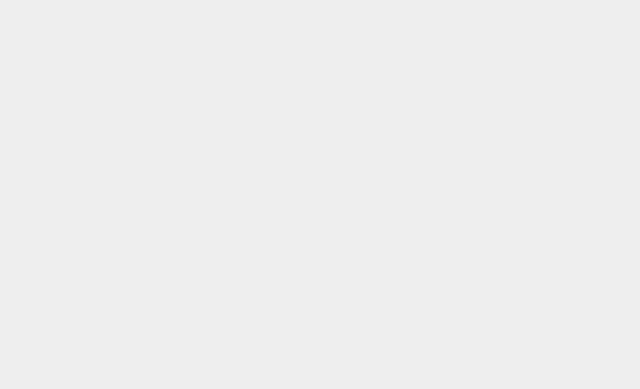
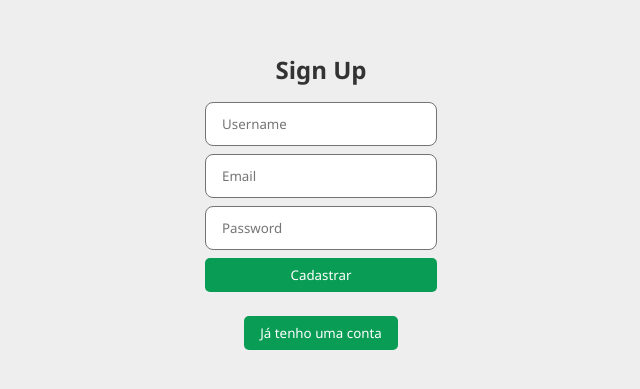
Before and after one commit to gabriel-dp/Hackathon-Front, a React (Vite) app: page /user in a window 1280 px wide. Before the commit this address had no page. Shown: the part 211-600 px from the top of the page, without its empty margins (319-959 px from the left). Built offline with nearby package versions, Linux system fonts and the light colour scheme.

Commit message:
:sparkles: Add auth

```diff
--- a/src/hooks/useFetchData.tsx
+++ b/src/hooks/useFetchData.tsx
@@ -8,14 +8,14 @@ interface FetchDataResponse<Data> {
 	status: FetchStatus;
 }
 
-export function useFetchData<Data>(url: string): FetchDataResponse<Data> {
+export function useFetchData<Data>(url: string, options: object): FetchDataResponse<Data> {
 	const [data, setData] = useState<Data | null>(null);
 	const [error, setError] = useState<string | null>(null);
 	const [status, setStatus] = useState<FetchStatus>("idle");
 
 	useEffect(() => {
 		setStatus("loading");
-		fetch(url)
+		fetch(url, options)
 			.then((response) => {
 				if (!response.ok) {
 					throw new Error(`Request failed with status: ${response.status}`);
@@ -30,7 +30,7 @@ export function useFetchData<Data>(url: string): FetchDataResponse<Data> {
 				setError(error.message);
 				setStatus("error");
 			});
-	}, [url]);
+	}, [url, options]);
 
 	return {
 		data,
--- /dev/null
+++ b/src/hooks/useLocalStorage.tsx
@@ -0,0 +1,29 @@
+import { useState, useEffect } from "react";
+
+export default function useLocalStorage(key: string, initialValue?: object) {
+	const [storedValue, setStoredValue] = useState(() => {
+		try {
+			const item = localStorage.getItem(key);
+			return item ? JSON.parse(item) : initialValue;
+		} catch (error) {
+			console.error(error);
+			return initialValue;
+		}
+	});
+
+	useEffect(() => {
+		try {
+			if (storedValue === undefined) {
+				localStorage.removeItem(key);
+			} else {
+				localStorage.setItem(key, JSON.stringify(storedValue));
+			}
+		} catch (error) {
+			console.error(error);
+		}
+	}, [key, storedValue]);
+
+	const setValue = (value: object) => setStoredValue(value);
+
+	return [storedValue, setValue];
+}
--- a/src/pages/Home/index.tsx
+++ b/src/pages/Home/index.tsx
@@ -1,5 +1,6 @@
 import { useState } from "react";
-import { MdKeyboardArrowUp } from "react-icons/md";
+import { Link } from "react-router-dom";
+import { MdKeyboardArrowUp, MdPerson } from "react-icons/md";
 
 import { useFetchData } from "@/hooks/useFetchData";
 import { City, Event, Spot } from "@/types/types";
@@ -8,25 +9,32 @@ import DropdownOptions from "@/components/DropdownOptions";
 import TouristCard from "@/components/TouristCard";
 import Map from "@/components/Map";
 
-import { CategoryCards, HomeContainer, MenuContainer, OpenCloseMenu } from "./styles";
+import { CategoryCards, HomeContainer, MenuContainer, OpenCloseMenu, UserButton } from "./styles";
 
 export default function Home() {
 	const [isOpen, setIsOpen] = useState(false);
 	const [city, setCity] = useState<MenuEntity | null>(null);
 
 	const { data: dataCities, status: statusCities } = useFetchData<City[]>(
-		`${import.meta.env.VITE_API_URL}/cidades/nome`
+		`${import.meta.env.VITE_API_URL}/cidades/nome`,
+		{}
 	);
-	const { data: dataSpots, status: statusSpots } = useFetchData<Spot[]>(`${import.meta.env.VITE_API_URL}/pontos`);
+	const { data: dataSpots, status: statusSpots } = useFetchData<Spot[]>(`${import.meta.env.VITE_API_URL}/pontos`, {});
 	const { data: dataEvents, status: statusEvents } = useFetchData<Event[]>(
-		`${import.meta.env.VITE_API_URL}/eventos/${city ? `cidade/${city.id}` : ""}`
+		`${import.meta.env.VITE_API_URL}/eventos/${city ? `cidade/${city.id}` : ""}`,
+		{}
 	);
 
 	const toggleOpen = () => setIsOpen((isOpen) => !isOpen);
 
 	return (
 		<HomeContainer>
-			<Map cities={dataCities??[]} spots={dataSpots??[]}/>
+			<Map cities={dataCities ?? []} spots={dataSpots ?? []} />
+			<UserButton>
+				<Link to="/user">
+					<MdPerson className="icon" />
+				</Link>
+			</UserButton>
 			<MenuContainer $isOpen={isOpen.toString()}>
 				<OpenCloseMenu $isOpen={isOpen.toString()} onClick={toggleOpen}>
 					<MdKeyboardArrowUp className="icon" />
--- a/src/pages/Home/styles.ts
+++ b/src/pages/Home/styles.ts
@@ -109,3 +109,33 @@ export const CategoryCards = styled.div`
 		font-size: 0.9rem;
 	}
 `;
+
+export const UserButton = styled.button`
+	width: 3.5rem;
+	aspect-ratio: 1;
+	border-radius: 100rem;
+	border: 3px solid ${(props) => props.theme.primaryText};
+	background-color: ${(props) => props.theme.primary};
+	cursor: pointer;
+	transition: all ease 0.25s;
+	overflow: hidden;
+
+	z-index: 5rem;
+	position: absolute;
+	top: 1rem;
+	right: 1rem;
+
+	.a {
+		width: 100%;
+		height: 100%;
+	}
+
+	&:hover {
+		background-color: ${(props) => props.theme.highlight};
+	}
+
+	.icon {
+		font-size: 1.75rem;
+		color: ${(props) => props.theme.primaryText};
+	}
+`;
--- /dev/null
+++ b/src/pages/User/UserAuth/index.tsx
@@ -0,0 +1,108 @@
+import { useState } from "react";
+import { UserAuthContainer, AuthContainers, Container, Input, Button } from "./styles";
+
+const SIGNUP_HEADER = (usuario: string, email: string, senha: string) => ({
+	method: "POST",
+	headers: {
+		"Content-Type": "application/json",
+	},
+	body: JSON.stringify({ usuario, email, senha }),
+});
+
+const SIGNIN_HEADER = (usuario: string, senha: string) => ({
+	method: "GET",
+	headers: {
+		"Content-Type": "application/json",
+	},
+	body: JSON.stringify({ usuario, senha }),
+});
+
+type FetchStatus = "idle" | "loading" | "success" | "error";
+
+interface UserAuthI {
+	handleChangeToken: (newToken: string) => void;
+}
+
+export default function UserAuth(props: UserAuthI) {
+	const [isSignUp, setIsSignUp] = useState(true);
+	const [status, setStatus] = useState<FetchStatus>("idle");
+
+	const toggleSign = () => setIsSignUp((isSignUp) => !isSignUp);
+
+	const [formData, setFormData] = useState({ username: "", email: "", password: "" });
+
+	const handleChange = (e: React.ChangeEvent<HTMLInputElement>) => {
+		const { name, value } = e.target;
+		setFormData({ ...formData, [name]: value });
+	};
+
+	const handleSubmit = (e: React.FormEvent) => {
+		e.preventDefault();
+		fetch(
+			import.meta.env.VITE_AUTH_URL,
+			isSignUp
+				? SIGNUP_HEADER(formData.username, formData.email, formData.password)
+				: SIGNIN_HEADER(formData.username, formData.password)
+		)
+			.then((response) => {
+				if (!response.ok) {
+					throw new Error(`Request failed with status: ${response.status}`);
+				}
+				return response.json();
+			})
+			.then((data) => {
+				props.handleChangeToken(data.token);
+				setStatus("success");
+			})
+			.catch((error) => {
+				setError(error.message);
+				setStatus("error");
+			});
+	};
+
+	return (
+		<UserAuthContainer>
+			<AuthContainers>
+				{isSignUp ? (
+					<Container>
+						<h2>Sign Up</h2>
+						<form onSubmit={handleSubmit}>
+							<Input
+								type="text"
+								name="username"
+								placeholder="Username"
+								value={formData.username}
+								onChange={handleChange}
+							/>
+							<Input type="email" name="email" placeholder="Email" value={formData.email} onChange={handleChange} />
+							<Input
+								type="password"
+								name="password"
+								placeholder="Password"
+								value={formData.password}
+								onChange={handleChange}
+							/>
+							<Button type="submit">Cadastrar</Button>
+						</form>
+					</Container>
+				) : (
+					<Container>
+						<h2>Sign In</h2>
+						<form onSubmit={handleSubmit}>
+							<Input type="email" name="email" placeholder="Email" value={formData.email} onChange={handleChange} />
+							<Input
+								type="password"
+								name="password"
+								placeholder="Password"
+								value={formData.password}
+								onChange={handleChange}
+							/>
+							<Button type="submit">Login</Button>
+						</form>
+					</Container>
+				)}
+			</AuthContainers>
+			<Button onClick={toggleSign}>{isSignUp ? "Já tenho uma conta" : "Não tenho uma conta"}</Button>
+		</UserAuthContainer>
+	);
+}
--- /dev/null
+++ b/src/pages/User/UserAuth/styles.ts
@@ -0,0 +1,45 @@
+import styled from "styled-components";
+
+export const UserAuthContainer = styled.div`
+	width: 100%;
+	height: 100dvh;
+
+	display: flex;
+	flex-direction: column;
+	justify-content: center;
+	align-items: center;
+`;
+
+export const AuthContainers = styled.div`
+	width: min(100%, 30rem);
+`;
+
+export const Container = styled.div`
+	padding: 1.5rem;
+
+	display: flex;
+	flex-direction: column;
+	align-items: center;
+	gap: 1rem;
+
+	form {
+		gap: 0.5rem;
+		display: flex;
+		flex-direction: column;
+	}
+`;
+
+export const Input = styled.input`
+	padding: 0.75rem 1rem;
+	border: 1px solid ${(props) => props.theme.gray};
+	border-radius: 0.5rem;
+`;
+
+export const Button = styled.button`
+	padding: 0.5rem 1rem;
+	background-color: ${(props) => props.theme.primary};
+	color: #fff;
+	border: none;
+	border-radius: 5px;
+	cursor: pointer;
+`;
--- /dev/null
+++ b/src/pages/User/index.tsx
@@ -0,0 +1,18 @@
+import useLocalStorage from "@/hooks/useLocalStorage";
+import UserAuth from "./UserAuth";
+
+export default function User() {
+	const [auth, setAuth] = useLocalStorage("auth", { token: null });
+
+	const handleChangeToken = (newToken: string) => {
+		setAuth({ token: newToken });
+	};
+
+	const logout = () => setAuth({ token: null });
+
+	if (auth.token == null) {
+		return <UserAuth handleChangeToken={handleChangeToken} />;
+	}
+
+	return <div>aa</div>;
+}
--- a/src/routes.tsx
+++ b/src/routes.tsx
@@ -1,12 +1,14 @@
 import { BrowserRouter, Routes, Route } from "react-router-dom";
 
 import Home from "@/pages/Home";
+import User from "@/pages/User";
 
 export default function Router() {
 	return (
 		<BrowserRouter>
 			<Routes>
 				<Route path="/" element={<Home />} />
+				<Route path="/user" element={<User />} />
 			</Routes>
 		</BrowserRouter>
 	);
--- a/src/styles/themes.ts
+++ b/src/styles/themes.ts
@@ -2,6 +2,7 @@ export type ThemeType = {
 	name: string;
 	primary: string;
 	primaryText: string;
+	highlight: string;
 	secondary: string;
 	background: string;
 	background2: string;
@@ -15,6 +16,7 @@ export const DefaultTheme: ThemeType = {
 	name: "default",
 	primary: "#089C54",
 	primaryText: "#FFFFFF",
+	highlight: "#00DD44",
 	secondary: "#FEFEFE",
 	background: "#EEEEEE",
 	background2: "#505050",
```
Also changed, not shown: src/components/Map/index.tsx (+34 -47 lines), src/pages/User/styles.ts (added), 2 other files (tests, documents, lock files or other folders).
